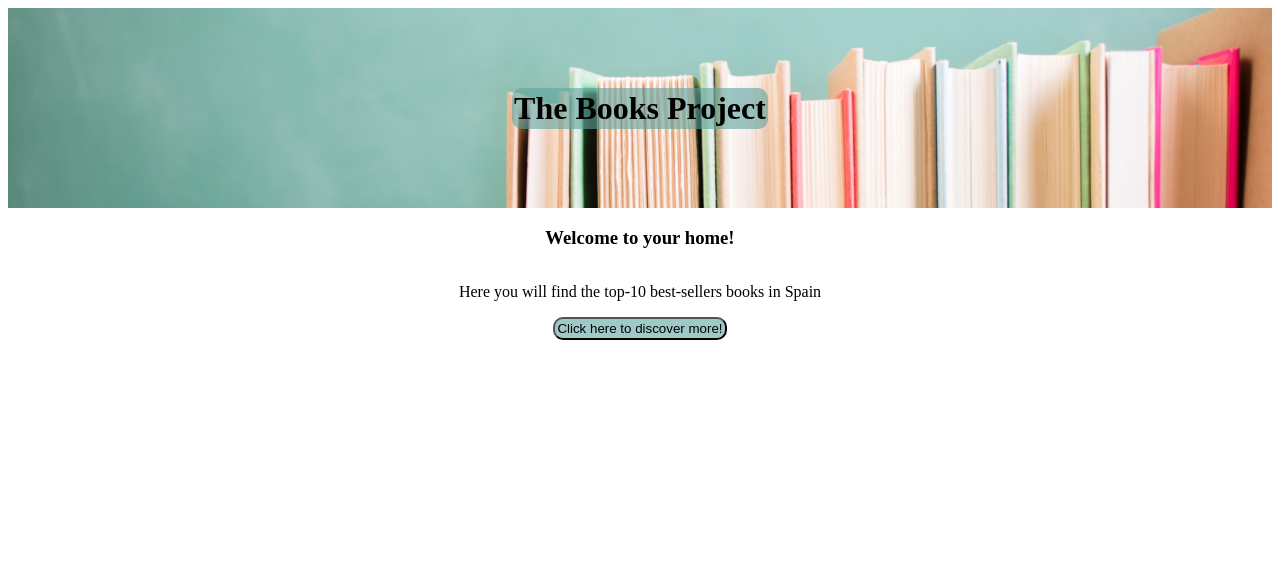
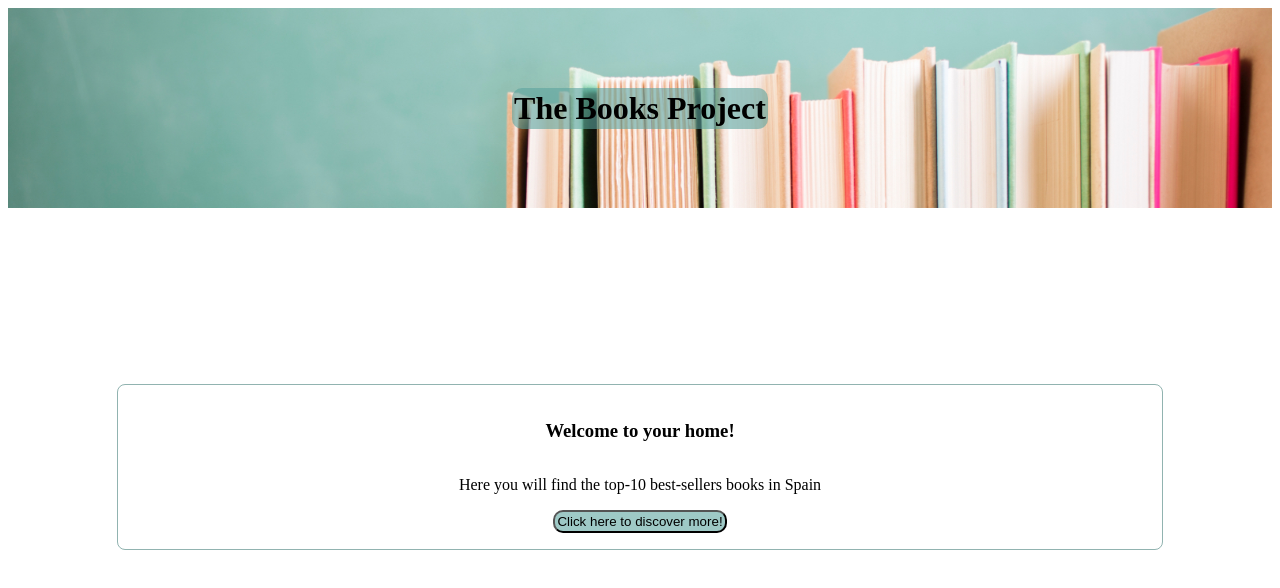
Before and after one commit to SergioLM7/front-nuxt-area101, a Nuxt app: page / in a window 1280 px wide. Shown: the top 588 px of the page. Built offline with nearby package versions, Linux system fonts and the light colour scheme.

Commit message:
links added to images and several restylings

```diff
--- a/assets/scss/app.scss
+++ b/assets/scss/app.scss
@@ -4,13 +4,16 @@
 .app-class {
   @include column;
   @include centered-content;
+  width: 100%;
 }
+
 .main-banner {
     @include centered-content;
     width: 100%;
     height: 200px;
     background-size: cover;
     background-image: url('/images/defaultInteriorBanner.jpg');
+    margin-bottom: 10px;
   }
 
   h1 {
--- a/assets/scss/bookcard.scss
+++ b/assets/scss/bookcard.scss
@@ -10,10 +10,17 @@
     text-align: center;
   }
 
+  .book-card:hover .book-image {
+    transform: scale(1.1); /* Aumenta el tamaño de la imagen */
+}
+
   .book-image {
     width: 100px;
     height: 200px;
     border-radius: 8px;
+    transition: transform 0.3s ease;
+    cursor: pointer;
+
   }
 
   @media (min-width: $ipad-breakpoint) {
--- a/assets/scss/books-list.scss
+++ b/assets/scss/books-list.scss
@@ -9,12 +9,13 @@ h2 {
 .books-section {
     @include column;
     @include centered-content;
+    margin-top: 0px;
 }
 
 
 .bookcard-section {
-    display: flex; // Asegúrate de que esta sección sea un contenedor flex
-    flex-wrap: wrap; // Permitir que los elementos se envuelvan
+    display: flex;
+    flex-wrap: wrap;
 
     @include centered-content;
 }
@@ -25,6 +26,7 @@ h2 {
     padding: 2px;
     width: 45%;
     color: black;
+    margin-bottom: 15px;
 
     :hover {
         background-color: $verde-oscuro;
--- a/assets/scss/index.scss
+++ b/assets/scss/index.scss
@@ -1,10 +1,26 @@
 @import './mixins.scss';
 @import './variables.scss';
 
-
+.werlcome-container {
+    @include column;
+    @include centered-content;
+    width: 80%;
+    margin-top: 150px;
+}
 .welcome-article {
     @include column;
     @include centered-content;
+    border: 1px solid $verde-oscuro;
+    border-radius: 8px;
+    padding: 16px;
+    margin: 16px;
+    width: 100%;
+
+    &>p {
+        text-align: center;
+    }
+
+
 }
 
 .button-link {
@@ -31,4 +47,5 @@
 
 h3 {
     @include column;
+    text-align: center;
 }
--- a/components/BookCard.vue
+++ b/components/BookCard.vue
@@ -1,6 +1,8 @@
 <template>
     <div class="book-card">
-      <img :src="book.imagen" :alt="book.titulo" class="book-image">
+      <a :href="book.url" target="_blank" rel="noopener noreferrer">
+        <img :src="book.imagen" :alt="book.titulo" class="book-image" >
+      </a>
       <h2>{{ book.titulo }}</h2>
       <p>{{ book.autor }}</p>
       <i>{{ book.precio }}€</i>
--- a/pages/index.vue
+++ b/pages/index.vue
@@ -1,5 +1,5 @@
 <template>
-    <div>
+    <div class = "werlcome-container">
         <article class="welcome-article">
             <h3>Welcome to your home!</h3>
             <p> Here you will find the top-10 best-sellers books in Spain</p>
```
